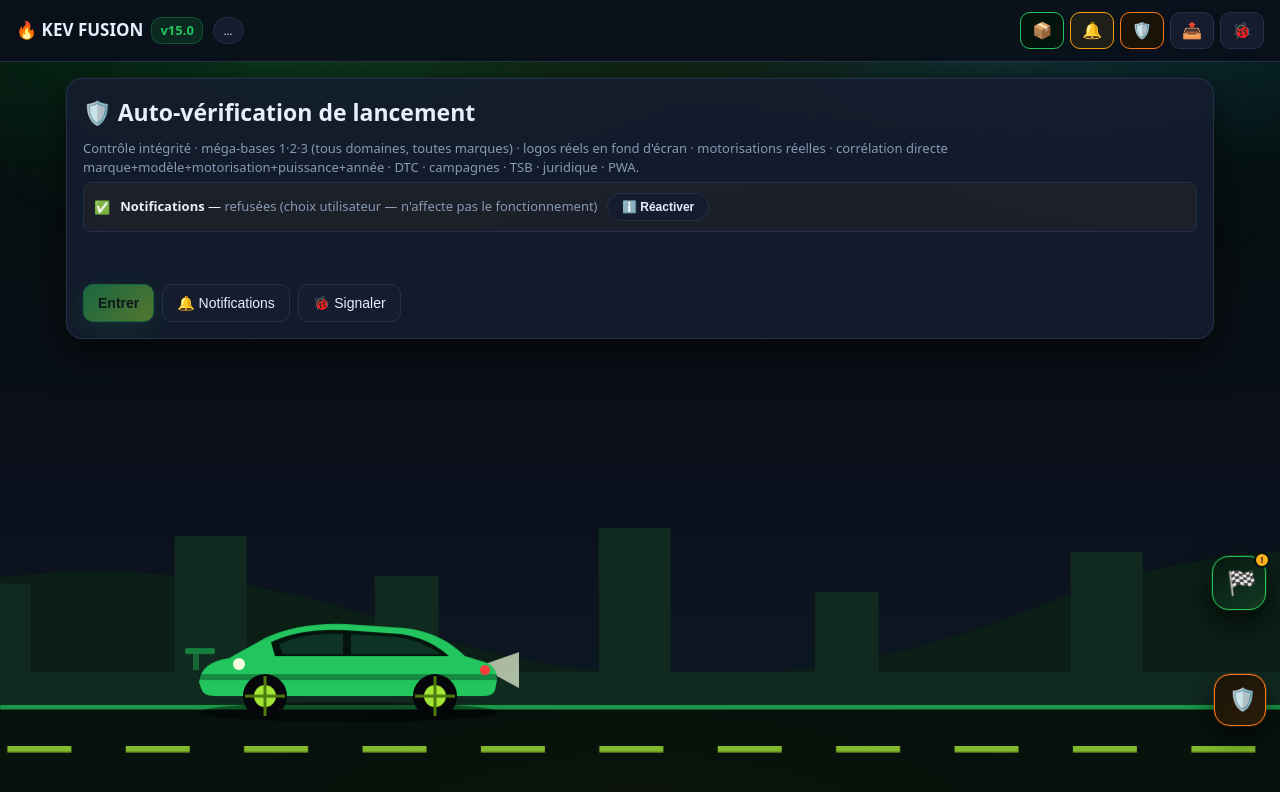
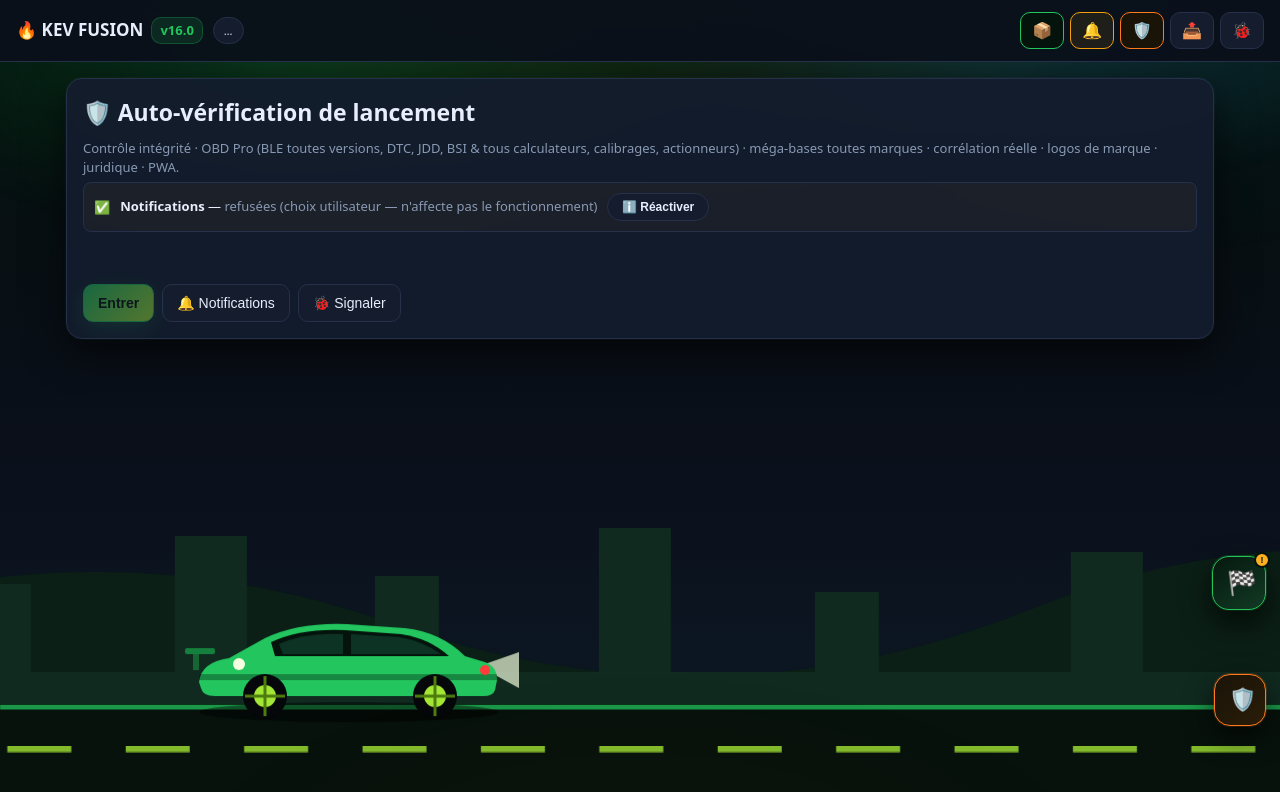
Before and after one commit to expertkevin06-cell/kevfusion2026, a plain HTML site: page index.html in a window 1280 px wide. Drawn offline with Linux system fonts and the light colour scheme; no server answers; a script that the page names is missing.

Commit message:
Update meta description and version in index.html

```diff
--- a/index.html
+++ b/index.html
@@ -7,7 +7,7 @@
 <meta name="apple-mobile-web-app-capable" content="yes">
 <meta name="apple-mobile-web-app-status-bar-style" content="black-translucent">
 <meta name="apple-mobile-web-app-title" content="KEV FUSION">
-<meta name="description" content="KEV FUSION 2026 — Expert automobile & avocat : méga-base tous domaines toutes marques (boîtes, réseau CAN, ouvrants, HVAC, VE, utilitaires, sportives), logos réels en fond d'écran, corrélation directe marque+modèle+motorisation+puissance+année, DTC, campagnes, TSB, juridique, VIN, OBD.">
+<meta name="description" content="KEV FUSION 2026 — Expert automobile & avocat : OBD Pro Bluetooth BLE toutes versions, DTC, JDD, BSI et tous calculateurs, calibrages moteur/boîtes, tests actionneurs, méga-base toutes marques, corrélation réelle, juridique, VIN.">
 <title>KEV FUSION 2026</title>
 <link rel="manifest" href="manifest.webmanifest">
 <link rel="icon" href="icon-192.png"><link rel="apple-touch-icon" href="apple-touch-icon.png">
@@ -182,7 +182,7 @@ table.kv td:first-child{color:var(--mut);width:38%;font-weight:600}
 </div>
 <div id="bgLayer"></div>
 <header id="topbar">
- <b id="brandTap">🔥 KEV FUSION <span class="ver">v15.0</span></b>
+ <b id="brandTap">🔥 KEV FUSION <span class="ver">v16.0</span></b>
  <div class="chips"><span id="netChip" class="chip">…</span><span id="btChip" class="chip bt hid">🔵 OBD</span><span id="roleChip" class="chip hid">👤 Tiers</span></div>
  <div class="hbtns">
   <button id="notifBtn" type="button" data-notif="ask" title="Notifications">🔔</button>
@@ -194,7 +194,7 @@ table.kv td:first-child{color:var(--mut);width:38%;font-weight:600}
 </header>
 <section id="boot"><div class="card">
  <h1>🛡️ Auto-vérification de lancement</h1>
- <p class="mut">Contrôle intégrité · méga-bases 1·2·3 (tous domaines, toutes marques) · logos réels en fond d'écran · motorisations réelles · corrélation directe marque+modèle+motorisation+puissance+année · DTC · campagnes · TSB · juridique · PWA.</p>
+ <p class="mut">Contrôle intégrité · OBD Pro (BLE toutes versions, DTC, JDD, BSI & tous calculateurs, calibrages, actionneurs) · méga-bases toutes marques · corrélation réelle · logos de marque · juridique · PWA.</p>
  <ul id="checkList"></ul><div id="verdict"></div>
  <div class="row"><button id="btnEnter" class="pri" data-act="enter" disabled>Entrer</button><button data-notif="ask">🔔 Notifications</button><button data-act="bugOpen">🐞 Signaler</button></div>
 </div></section>
@@ -239,6 +239,8 @@ table.kv td:first-child{color:var(--mut);width:38%;font-weight:600}
 <script src="correlation.js"></script>
 <script src="predictive.js"></script>
 <script src="brandlogo.js"></script>
+<script src="obdpro_db.js"></script>
+<script src="obdpro.js"></script>
 <script src="websearch.js"></script>
 <script src="baseupdate.js"></script>
 <script src="autoimport.js"></script>
```
